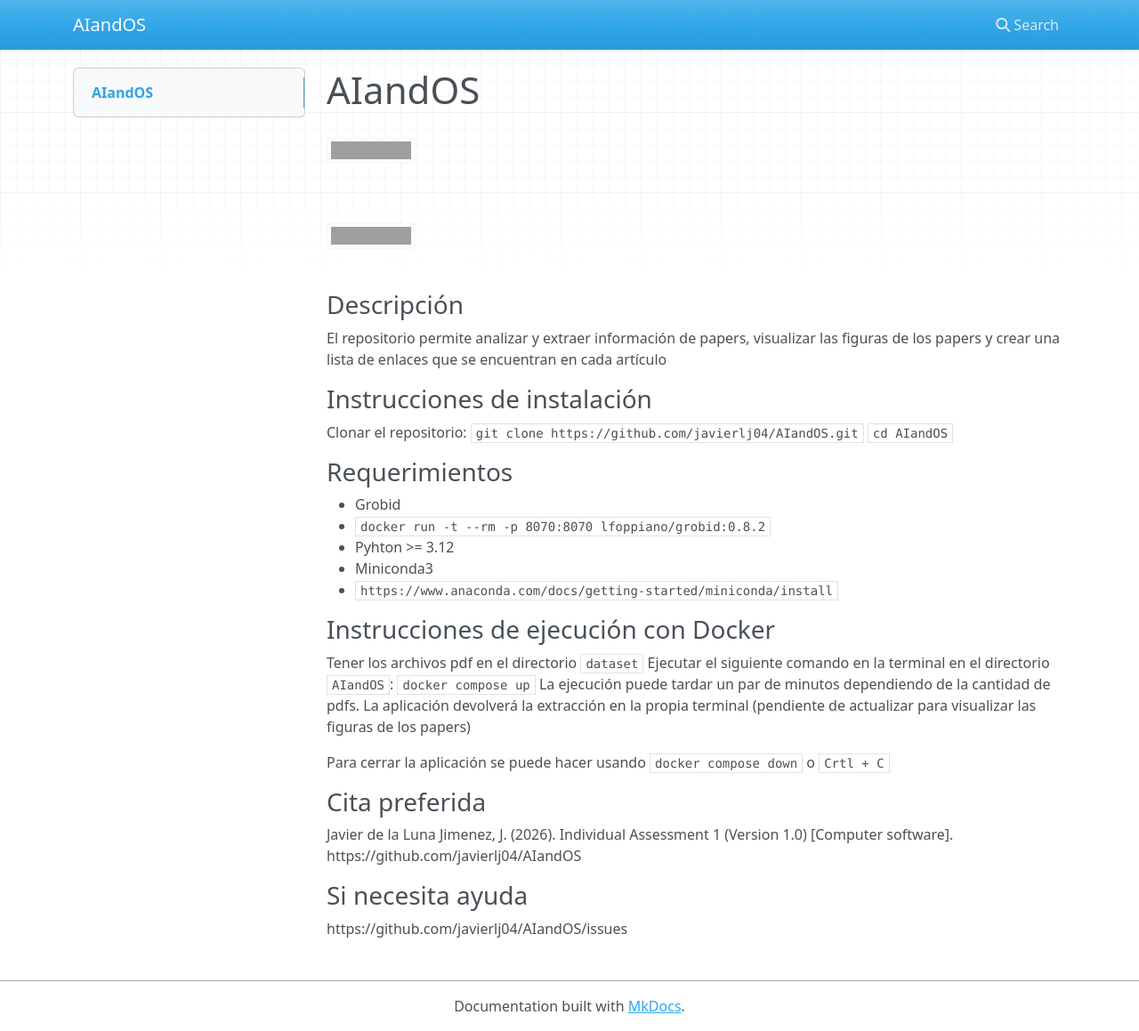
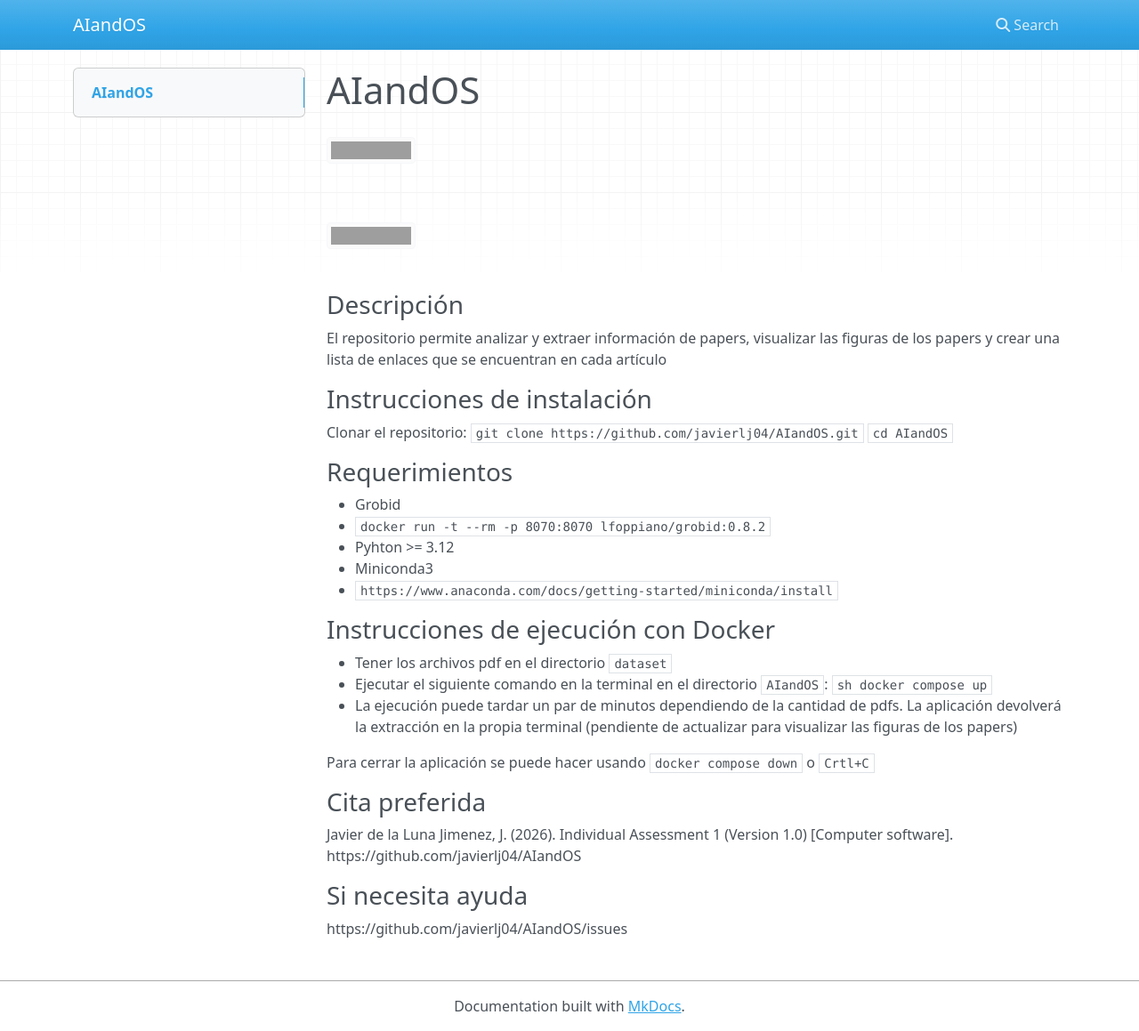
Before and after one commit to javierlj04/AIandOS, an MkDocs documentation site: the page built from docs/index.md, in a window 1280 px wide and 1159 px high. Shown: the whole window at 89% size. Built offline with MkDocs 1.6.1, drawn with Linux system fonts in a browser that asks for light colours; nearby versions of some CDN libraries; grey boxes are pictures that could not be loaded.

```diff
--- a/docs/index.md
+++ b/docs/index.md
@@ -8,8 +8,8 @@ El repositorio permite analizar y extraer información de papers, visualizar las
 
 ### Instrucciones de instalación
 Clonar el repositorio:
-``git clone https://github.com/javierlj04/AIandOS.git``
-``cd AIandOS``
+`git clone https://github.com/javierlj04/AIandOS.git`
+`cd AIandOS`
 
 ### Requerimientos
 - Grobid
@@ -19,13 +19,13 @@ Clonar el repositorio:
   - `https://www.anaconda.com/docs/getting-started/miniconda/install`
 
 ### Instrucciones de ejecución con Docker
-Tener los archivos pdf en el directorio `dataset`
-Ejecutar el siguiente comando en la terminal en el directorio `AIandOS`:
-`docker compose up`
-La ejecución puede tardar un par de minutos dependiendo de la cantidad de pdfs.
+- Tener los archivos pdf en el directorio `dataset`
+- Ejecutar el siguiente comando en la terminal en el directorio `AIandOS`:
+`sh docker compose up`
+- La ejecución puede tardar un par de minutos dependiendo de la cantidad de pdfs.
 La aplicación devolverá la extracción en la propia terminal (pendiente de actualizar para visualizar las figuras de los papers)
 
-Para cerrar la aplicación se puede hacer usando `docker compose down` o `Crtl + C`
+Para cerrar la aplicación se puede hacer usando `docker compose down` o `Crtl+C`
 
 ### Cita preferida
 Javier de la Luna Jimenez, J. (2026). Individual Assessment 1 (Version 1.0) [Computer software]. https://github.com/javierlj04/AIandOS
```
